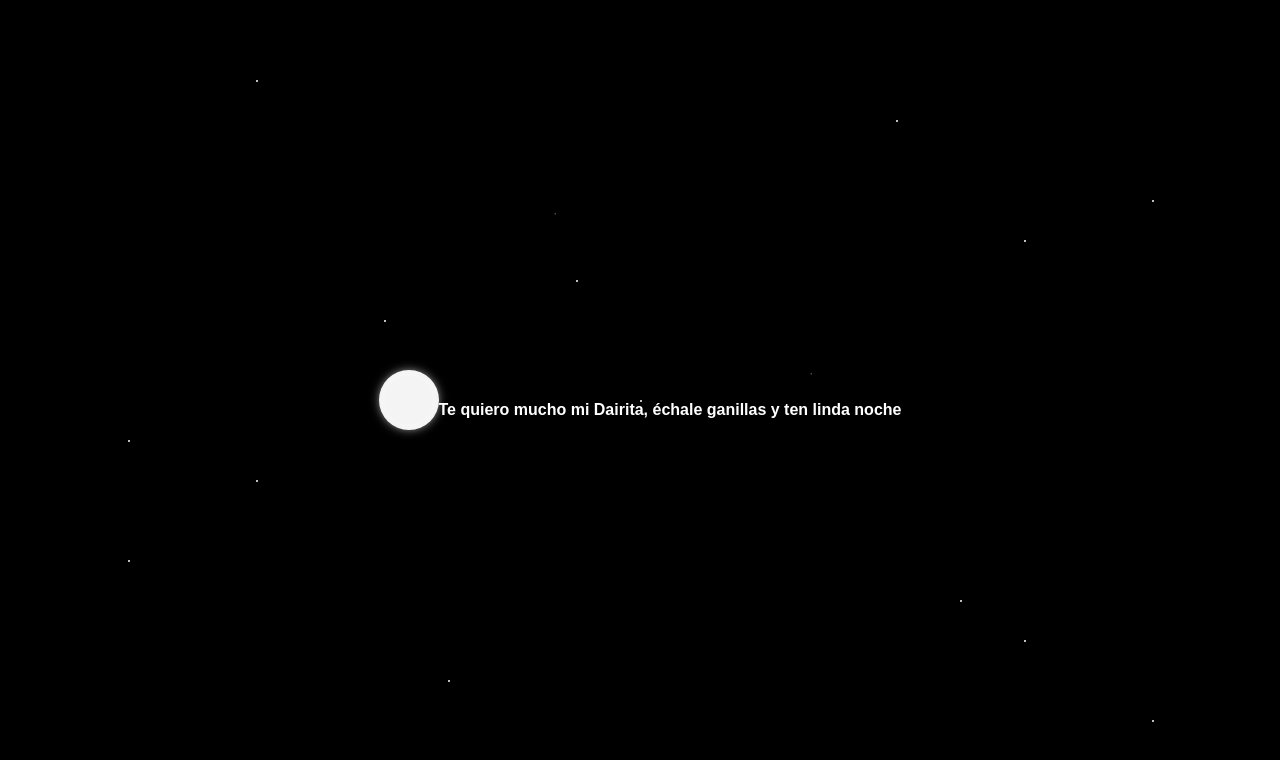
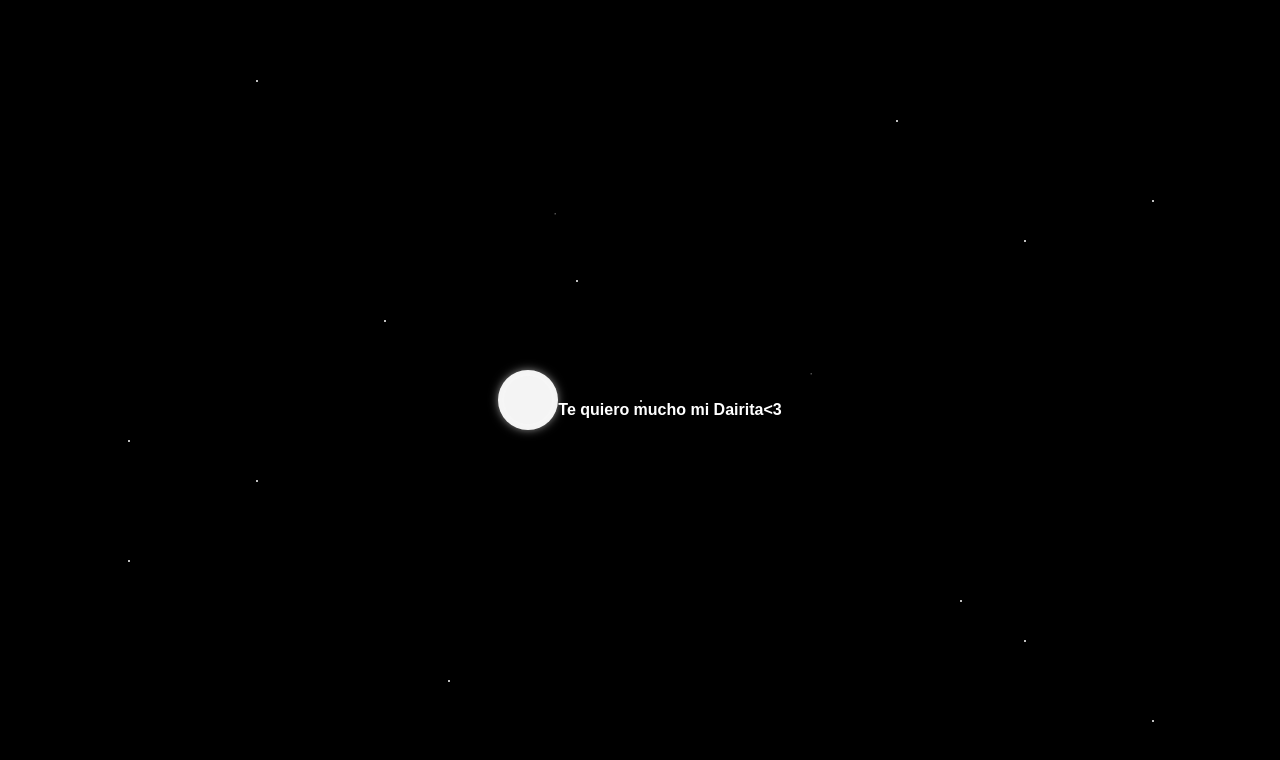
Before and after one commit to yair0666/dai, a plain HTML site: page index.html in a window 1280 px wide. Drawn offline with Linux system fonts and the light colour scheme.

Commit message:
Update index.html

```diff
--- a/index.html
+++ b/index.html
@@ -123,6 +123,6 @@
     <div class="moon"></div>
 
     <!-- Texto -->
-    <div class="text">Te quiero mucho mi Dairita, échale ganillas y ten linda noche</div>
+    <div class="text">Te quiero mucho mi Dairita<3</div>
 </body>
 </html>
```
